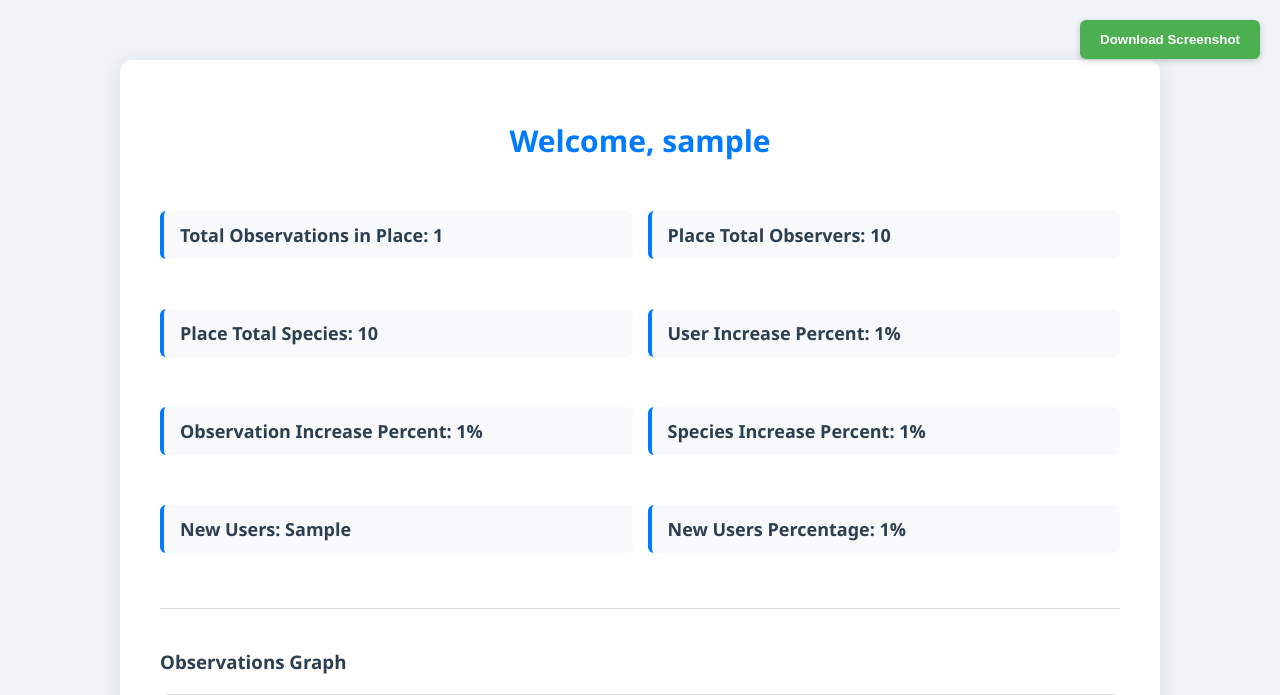
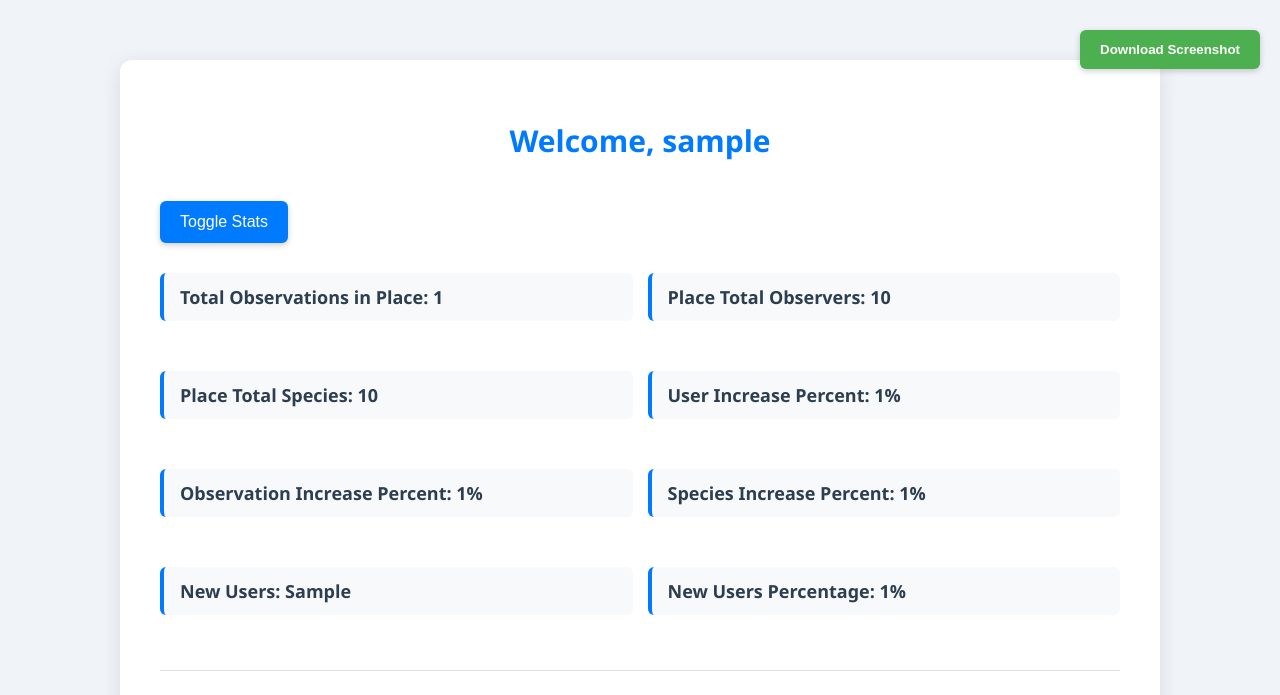
Before and after one commit to Gayathrireddyyeddla/BioLife, a Django app: template BioLife/templates/bioblitz_results.html in a window 1280 px wide. Shown: the top 695 px of the page. Run offline with Django 5.2, Linux system fonts and the light colour scheme; the template is opened without the code that fills it: most values are stand-ins (such as "Sample title", 1, 10 or a date in 2020); grey boxes are pictures that could not be loaded.

Commit message:
Updated toggle button styles and moved inline CSS to external files

```diff
--- a/BioLife/templates/bioblitz_results.html
+++ b/BioLife/templates/bioblitz_results.html
@@ -6,14 +6,30 @@
     <title>Bioblitz Results</title>
     <link rel="stylesheet" href="{% static 'css/bioblitz_results.css' %}">
     <script src="https://cdnjs.cloudflare.com/ajax/libs/html2canvas/1.4.1/html2canvas.min.js"></script>
+<!--
+    <style>
+        /* Optional smooth transitions for toggle effects */
+        #statsContainer,
+        #obsGraphContainer,
+        #speciesGraphContainer {
+            transition: all 0.3s ease;
+        }
+
+        .screenshot-button,
+        .toggle-button {
+            margin: 10px 0;
+        }
+    </style> -->
 </head>
 <body>
     <button class="screenshot-button" onclick="downloadScreenshot()">Download Screenshot</button>
 
     <div class="container">
-        <h1>Welcome, {{projectslug}}</h1>
+        <h1>Welcome, {{ projectslug }}</h1>
 
-        <div class="stats">
+        <!-- Toggle for Stats -->
+        <button class="toggle-button" onclick="toggleVisibility('statsContainer')">Toggle Stats</button>
+        <div id="statsContainer" class="stats">
             <h2>Total Observations in Place: {{ total_observations_place }}</h2>
             <h2>Place Total Observers: {{ Place_Total_Observers }}</h2>
             <h2>Place Total Species: {{ Place_Total_Species }}</h2>
@@ -26,14 +42,33 @@
 
         <hr>
 
+        <!-- Toggle for Observations Graph -->
         <h3>Observations Graph</h3>
-        <img src="{{ graph_paths.0 }}" alt="Observations Graph">
+        <button class="toggle-button" onclick="toggleVisibility('obsGraphContainer')">Toggle Observations Graph</button>
+        <div id="obsGraphContainer">
+            <img src="{{ graph_paths.0 }}" alt="Observations Graph">
+        </div>
 
+        <!-- Toggle for Species Graph -->
         <h3>Species Graph</h3>
-        <img src="{{ graph_paths.1 }}" alt="Species Graph">
+        <button class="toggle-button" onclick="toggleVisibility('speciesGraphContainer')">Toggle Species Graph</button>
+        <div id="speciesGraphContainer">
+            <img src="{{ graph_paths.1 }}" alt="Species Graph">
+        </div>
     </div>
 
     <script>
+        // Toggle visibility by element ID
+        function toggleVisibility(id) {
+            const element = document.getElementById(id);
+            if (element.style.display === 'none') {
+                element.style.display = 'block';
+            } else {
+                element.style.display = 'none';
+            }
+        }
+
+        // Track screenshot click
         async function addClickEntry() {
             const response = await fetch('/add-click/', {
                 method: 'POST',
@@ -48,6 +83,7 @@
             }
         }
 
+        // Download screenshot
         function downloadScreenshot() {
             addClickEntry();
             setTimeout(() => {
--- a/static/css/bioblitz_results.css
+++ b/static/css/bioblitz_results.css
@@ -76,3 +76,34 @@ hr {
 .screenshot-button:hover {
     background-color: #388e3c;
 }
+
+.toggle-button {
+    background-color: #007BFF; /* Blue background */
+    color: white; /* White text */
+    border: none; /* Remove border */
+    padding: 12px 20px; /* Add padding */
+    text-align: center; /* Center text */
+    text-decoration: none; /* Remove underline */
+    display: inline-block; /* Inline block for layout */
+    font-size: 16px; /* Font size */
+    margin: 10px 0; /* Margin */
+    cursor: pointer; /* Pointer cursor */
+    border-radius: 6px; /* Rounded corners */
+    box-shadow: 0 2px 6px rgba(0, 0, 0, 0.2); /* Shadow */
+    transition: background-color 0.3s ease; /* Smooth transition */
+}
+
+.toggle-button:hover {
+    background-color: #0056b3; /* Darker blue on hover */
+}
+
+#statsContainer,
+#obsGraphContainer,
+#speciesGraphContainer {
+    transition: all 0.3s ease;
+}
+
+.screenshot-button,
+.toggle-button {
+    margin: 10px 0;
+}
```
Also changed, not shown: BioLife/templates/identifications.html (+40 -4 lines), static/css/identifications.css (+21 -0 lines), BioLife/migrations/0001_initial.py (added), BioLife/migrations/__init__.py (added), db.sqlite3, 3 other files.
